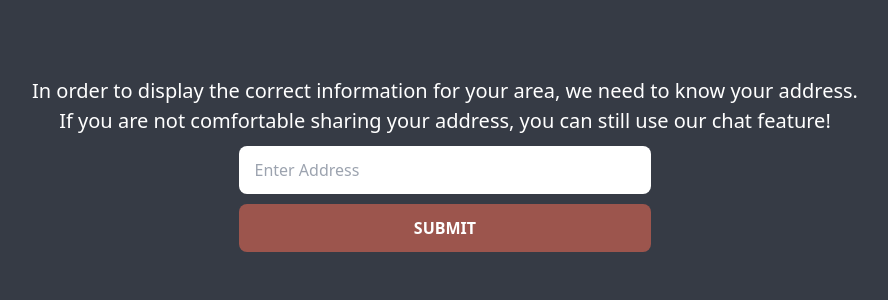
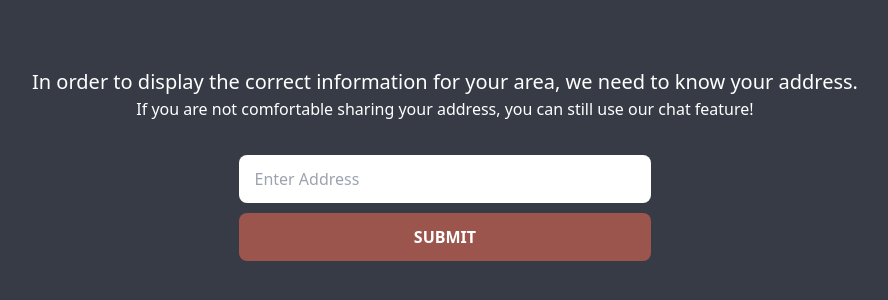
Before and after one commit to ElemelonWind/greyzone, a Next.js app: page /info in a window 1280 px wide. Shown: the part 230-530 px from the top of the page, without its empty margins (195-1083 px from the left). Built offline with nearby package versions, Linux system fonts and the light colour scheme.

Commit message:
Minor style changes
Making everything look prettier!

```diff
--- a/components/Address.js
+++ b/components/Address.js
@@ -28,13 +28,15 @@ export default function Address({ setAddress }) {
 
     return (
         <div className="address-page">
+            <title>OneVote</title>
             <div>
                 <p>
                     In order to display the correct information for your area, we need to know your address.
                 </p>
-                <p>
+                <h3 className="text-center">
                     If you are not comfortable sharing your address, you can still use our chat feature!
-                </p>
+                </h3>
+                <br></br>
                 <form>
                     <input
                     className="w-1/2 px-4 py-3 rounded-lg"
--- a/pages/chat.js
+++ b/pages/chat.js
@@ -57,6 +57,7 @@ export default function Chat() {
 
     return (
         <div className="chat-container">
+            <title>OneVote</title>
             <div className = "landing-page-header">
                 <Image src = "/Logo_V2-Transparent.png" width = {250} height = {250}
                 onClick={
--- a/pages/index.js
+++ b/pages/index.js
@@ -2,6 +2,7 @@ import Image from 'next/image'
 export default function Home() {
   return (
     <div className = "landing-page" id = "parent">
+      <title>OneVote</title>
       <div className = "landing-page-header">
         <Image src = "/Logo_V2-Transparent.png" width = {300} height = {300} />
       </div>
--- a/pages/info.js
+++ b/pages/info.js
@@ -46,6 +46,7 @@ export default function Info() {
 
     return (
         <div className="info-page" style={{backgroundColor: "#2C2C2C"}}>
+            <title>OneVote</title>
             <div className = "image" >
         <Image src = "/Logo_V2-Transparent.png" width = {250} height = {250}
         onClick={
--- a/styles/globals.css
+++ b/styles/globals.css
@@ -1,6 +1,30 @@
 @tailwind base;
 @tailwind components;
 @tailwind utilities;
+
+::-webkit-scrollbar {
+width: 20px;
+}
+
+::-webkit-scrollbar-track {
+background-color: transparent;
+}
+
+::-webkit-scrollbar-thumb {
+background-color: #d6dee1;
+}
+
+::-webkit-scrollbar-thumb {
+background-color: #d6dee1;
+border-radius: 20px;
+}
+
+::-webkit-scrollbar-thumb {
+background-color: #d6dee1;
+border-radius: 20px;
+border: 6px solid transparent;
+background-clip: content-box;
+}
 
 :root{
     --background-color: #2c2c2c;
```
